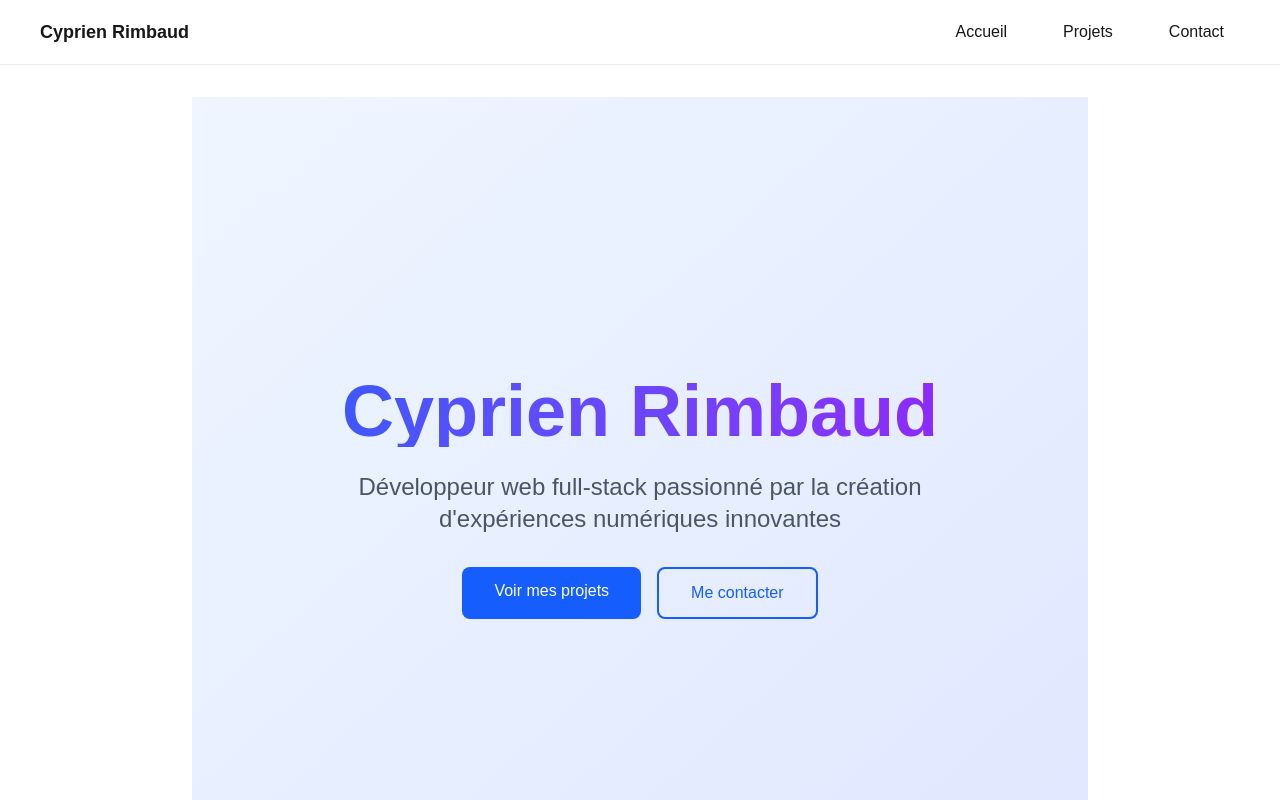
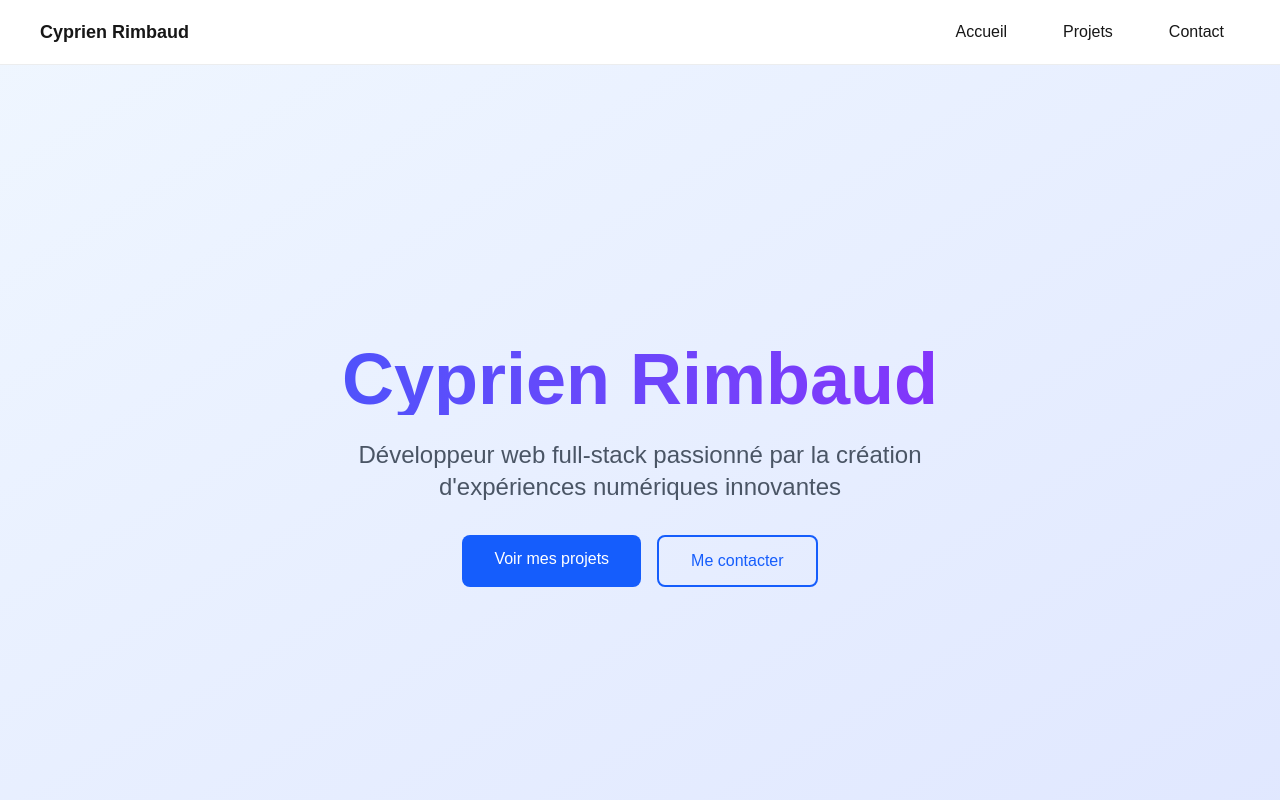
Before and after one commit to Sidarzo/cyprienrimbaud.fr, a Next.js app: page / in a window 1280 px wide. Shown: the top 800 px of the page. Built offline with nearby package versions, Linux system fonts and the light colour scheme.

Commit message:
Add motion

```diff
--- a/src/app/page.tsx
+++ b/src/app/page.tsx
@@ -1,5 +1,4 @@
 import { Header, Footer } from "@/components/layout";
-import { SITE_CONFIG } from "@/constants";
 import {
   HeroSection,
   AboutSection,
@@ -12,8 +11,8 @@ export default function Home() {
     <div className="min-h-screen flex flex-col">
       <Header />
 
-      <main className="flex-1 container mx-auto px-4 py-8">
-        <div className="max-w-4xl mx-auto text-center">
+      <main className="flex-1 container mx-auto w-full">
+        <div className="mx-auto text-center">
 
           <HeroSection />
           <AboutSection />
--- a/src/components/sections/HeroSection.tsx
+++ b/src/components/sections/HeroSection.tsx
@@ -1,12 +1,21 @@
+"use client"
 import Link from 'next/link';
+import { motion } from "framer-motion";
 
 export default function HeroSection() {
   return (
     <section className="min-h-screen flex items-center justify-center bg-gradient-to-br from-blue-50 to-indigo-100">
       <div className="container mx-auto px-4 text-center">
-        <h1 className="text-5xl md:text-7xl font-bold mb-6 bg-gradient-to-r from-blue-600 to-purple-600 bg-clip-text text-transparent">
+
+      <motion.h1
+        initial={{ opacity: 0, y: -50 }}
+        animate={{ opacity: 1, y: 0 }}
+        transition={{ duration: 1 }}
+        className="text-5xl md:text-7xl font-bold mb-6 bg-gradient-to-r from-blue-600 to-purple-600 bg-clip-text text-transparent"
+      >
           Cyprien Rimbaud
-        </h1>
+      </motion.h1>
+
         <p className="text-xl md:text-2xl text-gray-600 mb-8 max-w-2xl mx-auto">
           Développeur web full-stack passionné par la création d'expériences numériques innovantes
         </p>
```
Also changed, not shown: package.json (+7 -6 lines), 1 other file (tests, documents, lock files or other folders).
